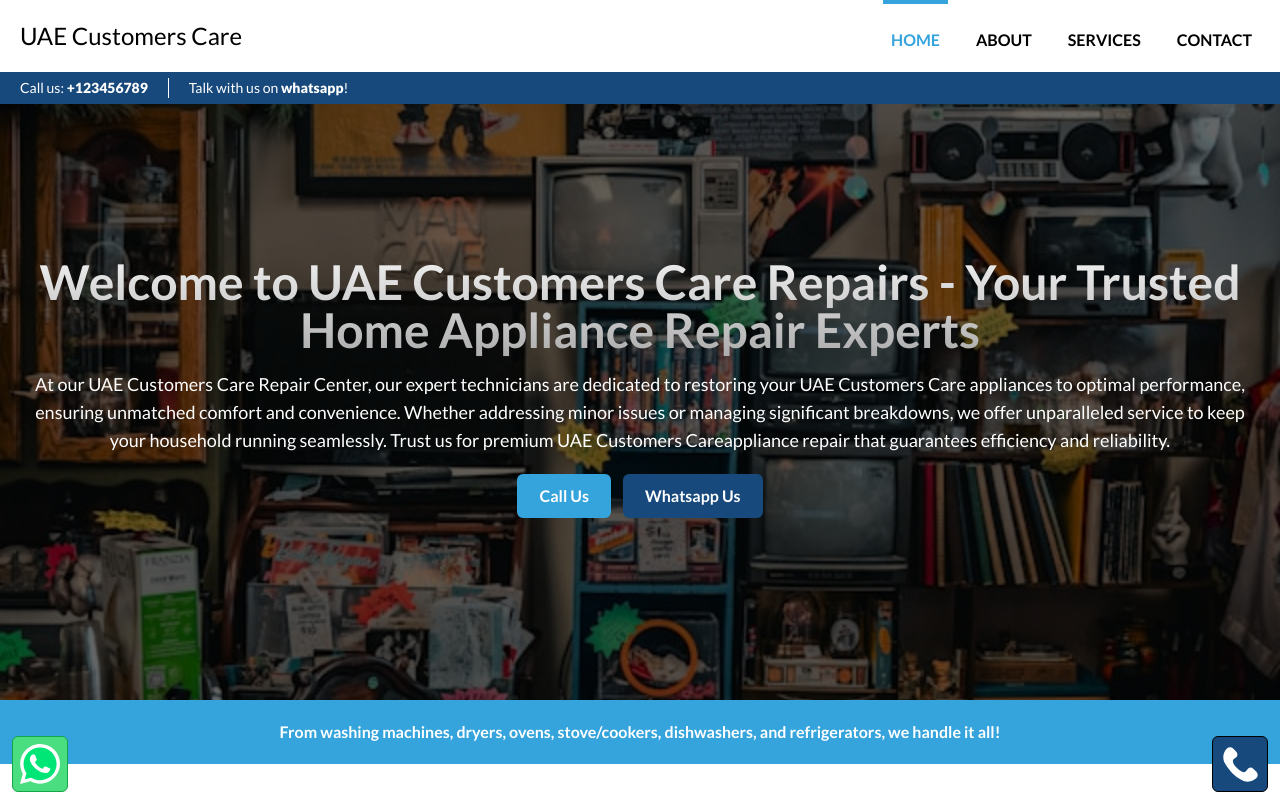
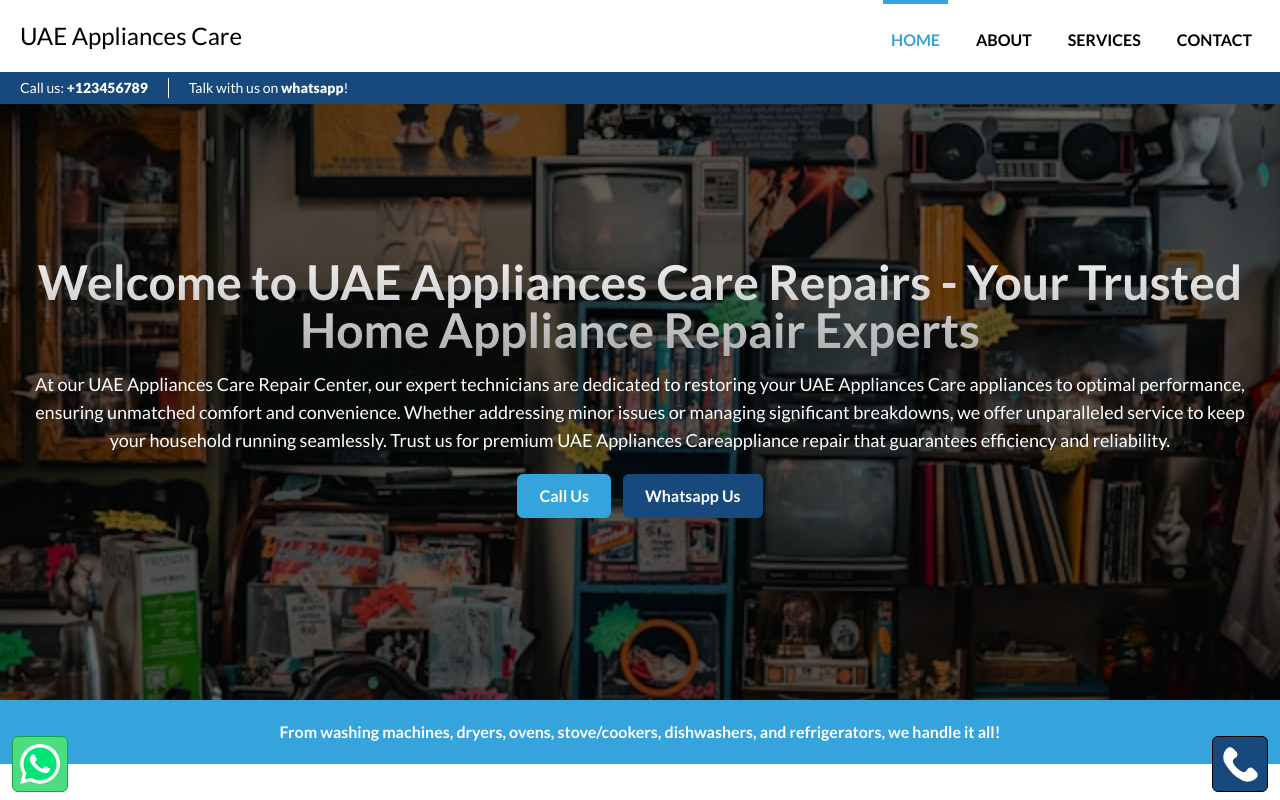
Before and after one commit to cyhammad/repair-site, a Next.js app: page / in a window 1280 px wide. Shown: the top 800 px of the page. Built offline with nearby package versions, Linux system fonts and the light colour scheme.

Commit message:
all done

```diff
--- a/src/components/AboutSection.jsx
+++ b/src/components/AboutSection.jsx
@@ -6,7 +6,7 @@ import { leftToRightVariants, rightToLeftVariants } from "@/lib/variants";
 import CallAndWhatsappButton from "./buttons/CallAndWhatsappButton";
 import { cn } from "@/lib/utils";
 
-export default function AboutSection({ company = "UAE Customers Care" }) {
+export default function AboutSection({ company = "UAE Appliances Care" }) {
   return (
     <div
       className="flex items-center justify-center w-full relative max-w-screen overflow-hidden"
--- a/src/components/CompaniesStrip.jsx
+++ b/src/components/CompaniesStrip.jsx
@@ -3,7 +3,7 @@
 import { cn } from "@/lib/utils";
 import { motion } from "framer-motion";
 
-export default function CompaniesStrip({ company = "UAE Customers Care" }) {
+export default function CompaniesStrip({ company = "UAE Appliances Care" }) {
   return (
     <div
       className={cn(
--- a/src/components/OneCallSection.jsx
+++ b/src/components/OneCallSection.jsx
@@ -5,7 +5,7 @@ import { motion } from "framer-motion";
 import CallAndWhatsappButton from "./buttons/CallAndWhatsappButton";
 import { cn } from "@/lib/utils";
 
-export default function OneCallSection({ company = "UAE Customers Care" }) {
+export default function OneCallSection({ company = "UAE Appliances Care" }) {
   return (
     <div
       className="flex items-center justify-center w-full flex-col px-5 max-w-screen overflow-hidden"
--- a/src/components/OurFeatures.jsx
+++ b/src/components/OurFeatures.jsx
@@ -4,7 +4,7 @@ import Image from "next/image";
 import { motion } from "framer-motion";
 import { leftToRightVariants, rightToLeftVariants } from "@/lib/variants";
 
-export default function OurFeatures({ company = "UAE Customers Care" }) {
+export default function OurFeatures({ company = "UAE Appliances Care" }) {
   return (
     <div className="flex items-center justify-center py-10 w-full max-w-screen overflow-hidden">
       <div className="flex flex-col max-w-7xl gap-10 px-5 items-center">
--- a/src/components/ServicesDetails.jsx
+++ b/src/components/ServicesDetails.jsx
@@ -2,13 +2,13 @@ import Image from "next/image";
 import CallAndWhatsappButton from "./buttons/CallAndWhatsappButton";
 import { cn } from "@/lib/utils";
 
-export default function ServicesDetails({ company = "UAE Customers Care" }) {
+export default function ServicesDetails({ company = "UAE Appliances Care" }) {
   return (
     <div className="w-full flex flex-col gap-10 items-center justify-center py-20">
       <div
         className={cn(
           "flex flex-col gap-5 bg-black/10 rounded-xl p-3 max-w-7xl px-5 justify-cente items-center",
-          company === "UAE Customers Care" && "bg-primary/20",
+          company === "UAE Appliances Care" && "bg-primary/20",
           company === "Bosch" && "bg-boschPrimary/20",
           company === "Siemens" && "bg-siemensPrimary/20",
           company === "Samsung" && "bg-samsungPrimary/20",
--- a/src/components/ServicesSection.jsx
+++ b/src/components/ServicesSection.jsx
@@ -8,7 +8,7 @@ import CallAndWhatsappButton from "./buttons/CallAndWhatsappButton";
 import { cn } from "@/lib/utils";
 import { phoneNumber } from "@/lib/phone";
 
-export function ServicesSection({ company = "UAE Customers Care" }) {
+export function ServicesSection({ company = "UAE Appliances Care" }) {
   const cards = [
     {
       description: "Washing Machine Repair",
@@ -83,12 +83,12 @@ export function ServicesSection({ company = "UAE Customers Care" }) {
     },
     {
       description:
-        company === "UAE Customers Care"
+        company === "UAE Appliances Care"
           ? "Television Repair"
           : "Stove / Cooker Repair",
       title: "We provide 3",
       src:
-        company === "UAE Customers Care"
+        company === "UAE Appliances Care"
           ? "/tv-repair.jpg"
           : "/stove-repair.jpg",
       ctaText: "Hire Us",
@@ -96,7 +96,7 @@ export function ServicesSection({ company = "UAE Customers Care" }) {
       content: () => {
         return (
           <div className="flex flex-col gap-4">
-            {company === "UAE Customers Care" ? (
+            {company === "UAE Appliances Care" ? (
               <p>
                 Problems with televisions include the television not turning on,
                 the television not displaying an image, or the television not
--- a/src/components/SliderBanner.jsx
+++ b/src/components/SliderBanner.jsx
@@ -6,7 +6,7 @@ import { ImagesSlider } from "./ImagesSlider";
 import CallAndWhatsappButton from "./buttons/CallAndWhatsappButton";
 import { cn } from "@/lib/utils";
 
-export function SliderBanner({ company = "UAE Customers Care" }) {
+export function SliderBanner({ company = "UAE Appliances Care" }) {
   const images = ["/washing-machine.jpg", "/tv.jpg", "/stove.jpg"];
   return (
     <ImagesSlider
--- a/src/components/footer/Footer.jsx
+++ b/src/components/footer/Footer.jsx
@@ -3,7 +3,7 @@
 import { cn } from "@/lib/utils";
 import Link from "next/link";
 
-export default function Footer({ company = "UAE Customers Care" }) {
+export default function Footer({ company = "UAE Appliances Care" }) {
   return (
     <footer className="w-full relative flex flex-col">
       <svg xmlns="http://www.w3.org/2000/svg" viewBox="0 0 1440 320">
@@ -39,7 +39,7 @@ export default function Footer({ company = "UAE Customers Care" }) {
       >
         <div className="grid w-full max-w-6xl px-5 pt-10 pb-20 gap-8 sm:grid-cols-[1fr_0.5fr_0.5fr]">
           <div className="flex flex-col max-w-[75%] gap-5">
-            <h1 className="text-4xl">UAE Customers Care</h1>
+            <h1 className="text-4xl">UAE Appliances Care</h1>
             <span className="text-white/90">
               At Fast Repairs, we specialize in repairing a wide range of home
               appliances, ensuring they run smoothly and efficiently. Our team
@@ -109,7 +109,7 @@ export default function Footer({ company = "UAE Customers Care" }) {
           </div>
         </div>
         <div className="border-t border-white/10 py-5 w-full flex items-center justify-center">
-          &copy; 2024 UAE Customers Care. All rights reserved.
+          &copy; 2024 UAE Appliances Care. All rights reserved.
         </div>
       </div>
     </footer>
--- a/src/components/header/Header.jsx
+++ b/src/components/header/Header.jsx
@@ -12,7 +12,7 @@ export default function Header() {
       <div className="flex flex-col w-full max-w-7xl px-5 md:pb-5">
         <div className="flex justify-between items-center py-5 md:py-0 md:items-end">
           <Link href="/" className="flex text-2xl items-center">
-            UAE Customers Care
+            UAE Appliances Care
           </Link>
           <div className="flex md:hidden">
             <HeaderDropdown />
```
